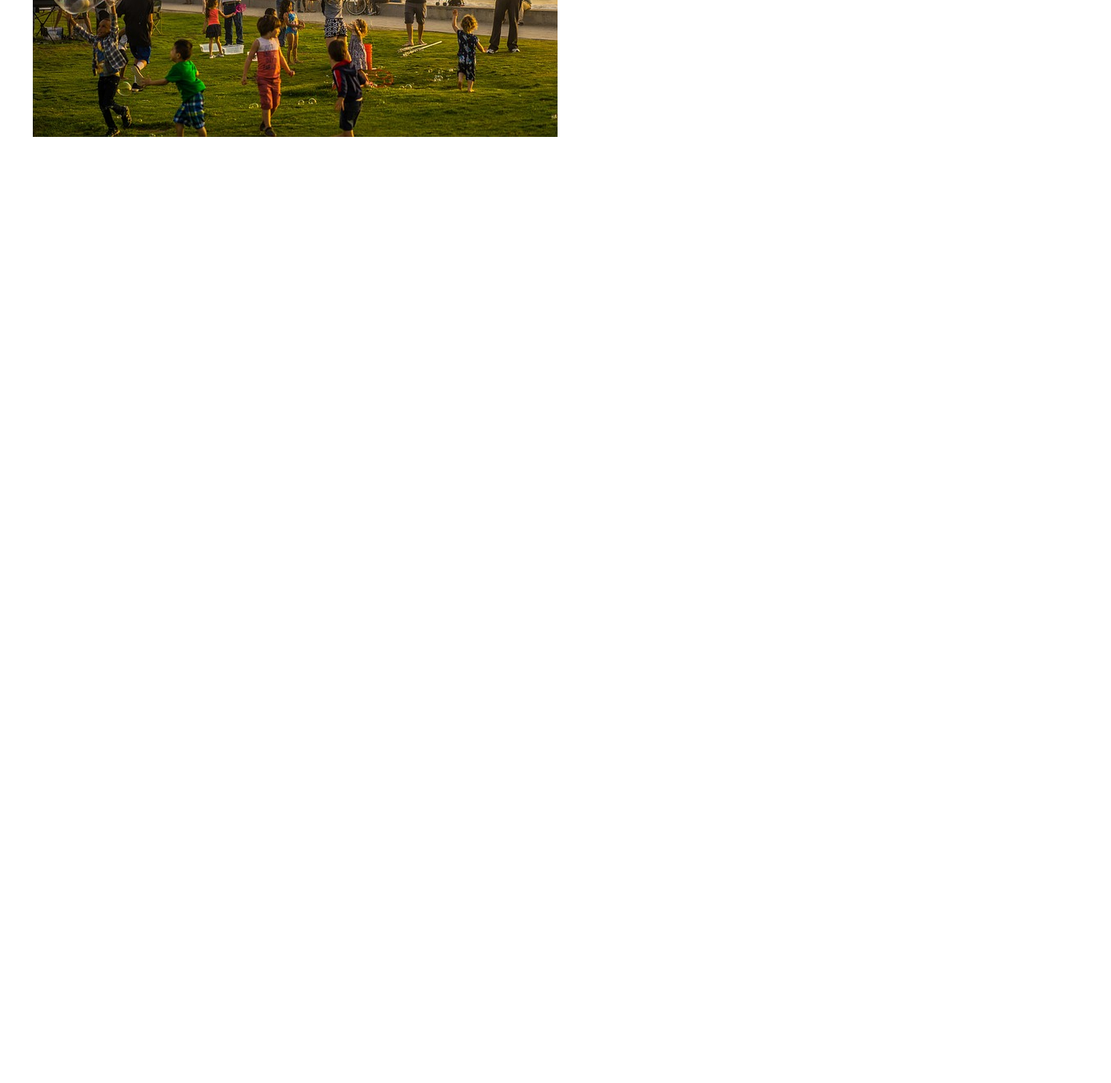
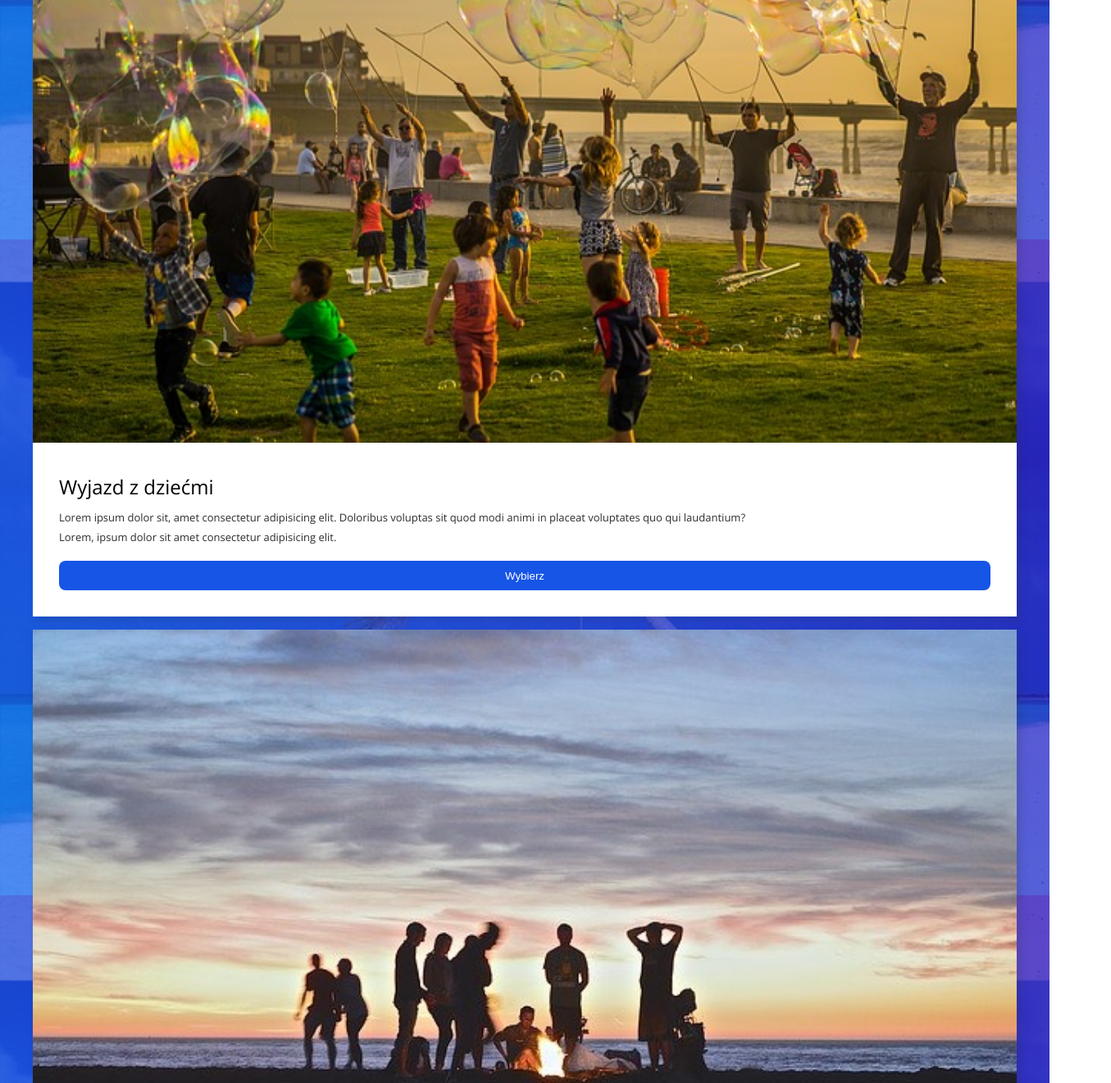
Before and after one commit to Xioe/Paradise-MMC, a plain HTML site: page index.html in a window 1280 px wide. Shown: the part 4018-5339 px from the top of the page at 82% size, 1355 px wide, since content can reach past the window. Before the commit the page ends 4318 px from the top, so only its background shows below. Drawn offline with nearby package versions, Linux system fonts and the light colour scheme.

Commit message:
Add section offers

```diff
--- a/index.html
+++ b/index.html
@@ -162,7 +162,36 @@
                     <div class="offers__option">
                         <img src="./img/bubbles-2271209_640.jpeg" alt="Impreza z dziecmi" class="offers__option-img">
                         <div class="offers__option-info">
+                            <h3 class="offers__option-title">Wyjazd z dziećmi</h3>
 
+                            <p class="offers__option-text">Lorem ipsum dolor sit, amet consectetur adipisicing elit. Doloribus voluptas sit quod modi animi in placeat voluptates quo qui laudantium?</p>
+                            <p class="offers__option-text">Lorem, ipsum dolor sit amet consectetur adipisicing elit.</p>
+
+                            <button class="offers__option-btn btn-special-animation">Wybierz</button>
+                        </div>
+                    </div>
+
+                    <div class="offers__option">
+                        <img src="./img/campfire-984020_640.jpeg" alt="Niezapomniany wyjazd ze znajomymi" class="offers__option-img offers__option-img--right">
+                        <div class="offers__option-info">
+                            <h3 class="offers__option-title">Wypad ze znajomymi</h3>
+
+                            <p class="offers__option-text">Lorem ipsum dolor sit, amet consectetur adipisicing elit. Doloribus voluptas sit quod modi animi in placeat voluptates quo qui laudantium?</p>
+                            <p class="offers__option-text">Lorem, psum dolor sit amet consectetur adipisicing elit.</p>
+
+                            <button class="offers__option-btn btn-special-animation">Wybierz</button>
+                        </div>
+                    </div>
+
+                    <div class="offers__option">
+                        <img src="./img/beach-3525429_640.jpeg" alt="Romantyczny wyjazd" class="offers__option-img">
+                        <div class="offers__option-info">
+                            <h3 class="offers__option-title">Wyjazd z dziećmi</h3>
+
+                            <p class="offers__option-text">Lorem ipsum dolor sit, amet consectetur adipisicing elit. Doloribus voluptas sit quod modi animi in placeat voluptates quo qui laudantium?</p>
+                            <p class="offers__option-text">Lorem, ipsum dolor sit amet consectetur adipisicing elit.</p>
+
+                            <button class="offers__option-btn btn-special-animation">Wybierz</button>
                         </div>
                     </div>
 
--- a/sass/main.scss
+++ b/sass/main.scss
@@ -364,6 +364,66 @@ body {
     }
 }
 
+//OFFERS
+
+.offers {
+    position: relative;
+    @include heroImages('../img/maldives-min.jpeg');
+    overflow: hidden;
+
+    .section-title {
+        color: $pure-white;
+    }
+
+    &__option {
+        margin: 1em 0;
+        box-shadow: 5px 5px 10px #2e2e2e2e;
+        background-color: $pure-white;
+        overflow: hidden;
+
+        &-img {
+            width: 100%;
+            transition: transform .3s;
+
+            &:hover {
+                transform: scale(1.1);
+            }
+        }
+
+        &-info {
+            padding: 2em;
+        }
+
+        &-title {
+            margin-bottom: 0.5em;
+            font-size: 2.4rem;
+            font-weight: 300;
+        }
+
+        &-text {
+            margin-bottom: 0.5em;
+            font-size: 1.3rem;
+            color: $dark;
+        }
+
+        &-btn {
+            margin-top: 1em;
+            padding: 0.8em;
+            width: 100%;
+            color: $pure-white;
+            background-color: $main-color;
+            border: none;
+            border-radius: 8px;
+            cursor: pointer;
+
+            &::before {
+                background-color: $secondary-color;
+            }
+        }
+    }
+
+}
+
 @media(min-width: 768px) {
     .white-block {
         height: 50px;
```
Also changed, not shown: css/main.css, 2 other files.
